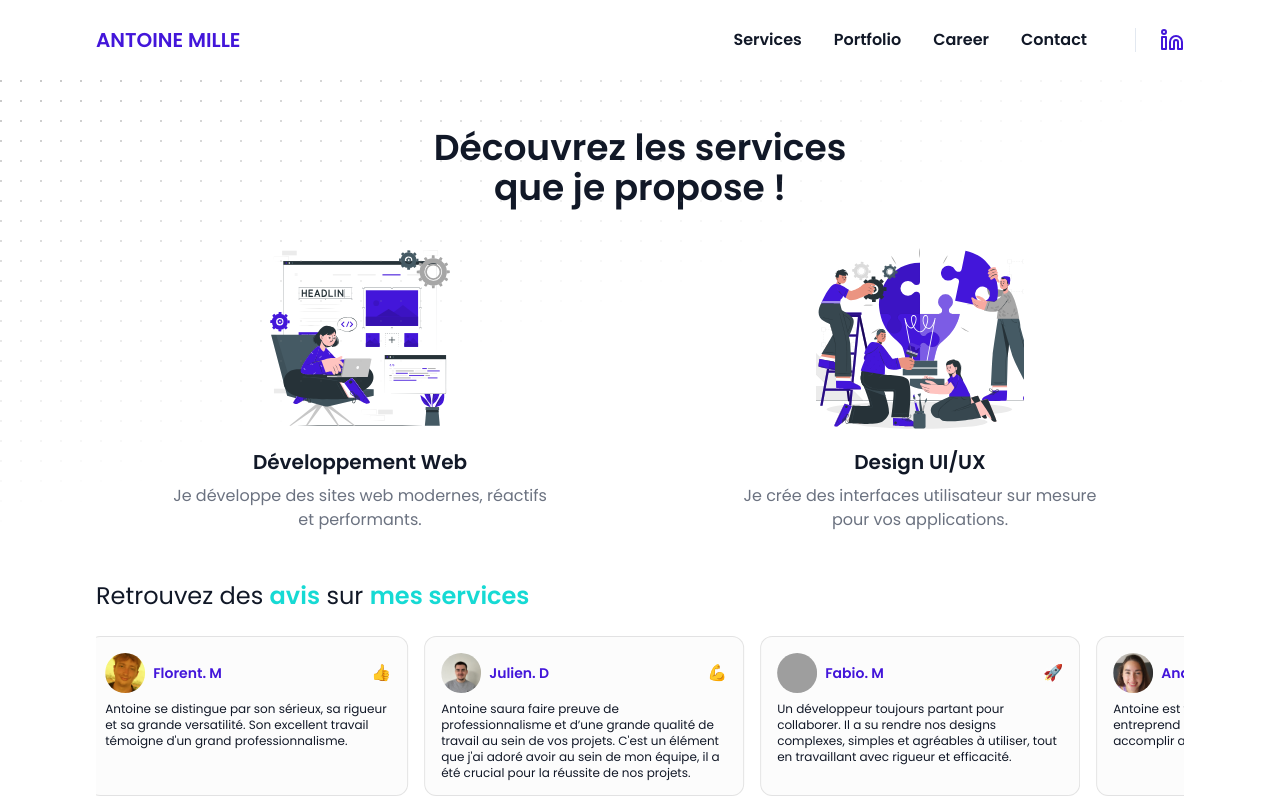
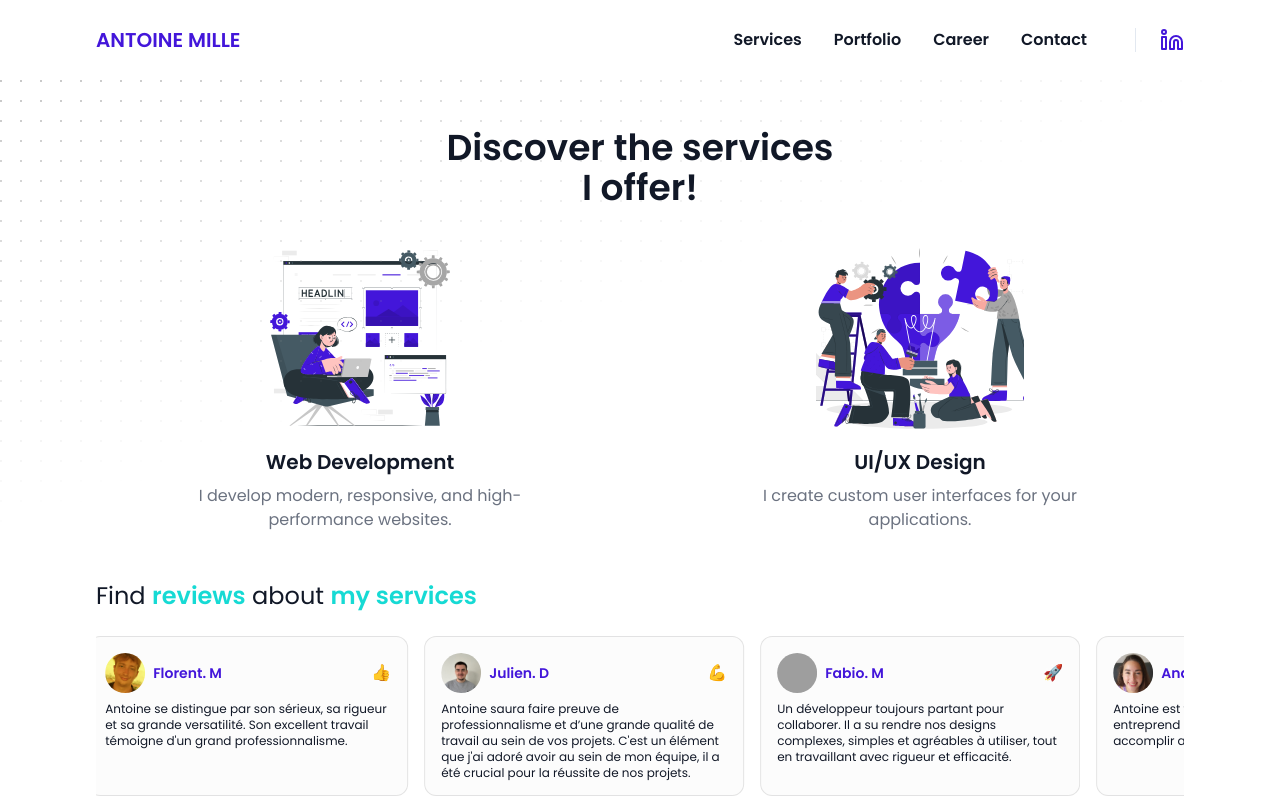
Before and after one commit to antoine-mille/antoinemlle, a Next.js app: page /en/services in a window 1280 px wide. Shown: the top 800 px of the page. Built offline with nearby package versions, Linux system fonts and the light colour scheme; grey boxes are pictures that could not be loaded.

Commit message:
feat: create services page translations

```diff
--- a/components/review-section.tsx
+++ b/components/review-section.tsx
@@ -1,12 +1,17 @@
 import { ReviewMarquee } from "@/components/review-marquee"
 import { Section } from "@/components/section"
+import { useTranslations } from "next-intl"
 
 const ReviewSection = () => {
+  const t = useTranslations("ReviewSection")
   return (
     <Section className="space-y-6">
       <h2 className="text-xl text-gray-900 sm:text-2xl">
-        Retrouvez des <span className="font-semibold text-secondary">avis</span>{" "}
-        sur <span className="font-semibold text-secondary">mes services</span>
+        {t.rich("title", {
+          span: (chunks) => (
+            <span className="font-semibold text-secondary">{chunks}</span>
+          ),
+        })}
       </h2>
       <ReviewMarquee />
     </Section>
--- a/components/services-section.tsx
+++ b/components/services-section.tsx
@@ -3,34 +3,41 @@ import { Section } from "@/components/section"
 
 import designImage from "@/public/images/ui-ux-design.svg"
 import webDevelopmentImage from "@/public/images/web-development.svg"
+import { getTranslations } from "next-intl/server"
 
-const services = [
+async function getServices() {
+  const t = await getTranslations({ namespace: "ServiceCard" })
+  return [
     {
-    title: "Développement Web",
-    description:
-      "Je développe des sites web modernes, réactifs et performants.",
+      title: t("WebDevelopment.title"),
+      description: t("WebDevelopment.description"),
       imageUrl: webDevelopmentImage,
     },
     {
-    title: "Design UI/UX",
-    description:
-      "Je crée des interfaces utilisateur sur mesure pour vos applications.",
+      title: t("Design.title"),
+      description: t("Design.description"),
       imageUrl: designImage,
     },
   ]
+}
 
-const ServicesSection = () => {
+const ServicesSection = async () => {
+  const t = await getTranslations({ namespace: "ServiceSection" })
+  const services = await getServices()
+
   return (
     <Section withDotPattern className="flex flex-col gap-6">
       <h1 className="text-center text-2xl font-semibold text-gray-900 sm:text-3xl lg:text-4xl">
-        Découvrez les services <br /> que je propose !
+        {t.rich("title", {
+          br: () => <br />,
+        })}
       </h1>
       <div className="grid gap-8 sm:grid-cols-2">
         {services.map((service) => (
           <div key={service.title} className="flex flex-col items-center gap-2">
             <Image
               src={service.imageUrl}
-              alt={service.title}
+              alt={t("imageAlt", { service: service.title })}
               width={208}
               height={208}
               className="size-52 object-cover"
--- a/messages/en.json
+++ b/messages/en.json
@@ -110,5 +110,22 @@
       "description": "You can open my training certificate in PDF format."
     },
     "cta": "Open"
+  },
+  "ServiceSection": {
+    "title": "Discover the services <br></br> I offer!",
+    "imageAlt": "Image of the service {service}"
+  },
+  "ServiceCard": {
+    "WebDevelopment": {
+      "title": "Web Development",
+      "description": "I develop modern, responsive, and high-performance websites."
+    },
+    "Design": {
+      "title": "UI/UX Design",
+      "description": "I create custom user interfaces for your applications."
+    }
+  },
+  "ReviewSection": {
+    "title": "Find <span>reviews</span> about <span>my services</span>"
   }
 }
--- a/messages/fr.json
+++ b/messages/fr.json
@@ -110,5 +110,22 @@
       "description": "Vous pouvez ouvrir mon Attestation de Formation au format PDF."
     },
     "cta": "Ouvrir"
+  },
+  "ServiceSection": {
+    "title": "Découvrez les services <br></br> que je propose !",
+    "imageAlt": "Image du service {service}"
+  },
+  "ServiceCard": {
+    "WebDevelopment": {
+      "title": "Développement Web",
+      "description": "Je développe des sites web modernes, réactifs et performants."
+    },
+    "Design": {
+      "title": "Design UI/UX",
+      "description": "Je crée des interfaces utilisateur sur mesure pour vos applications."
+    }
+  },
+  "ReviewSection": {
+    "title": "Retrouvez des <span>avis</span> sur <span>mes services</span>"
   }
 }
```
Lines whose indentation alone changed are shown as unchanged.
